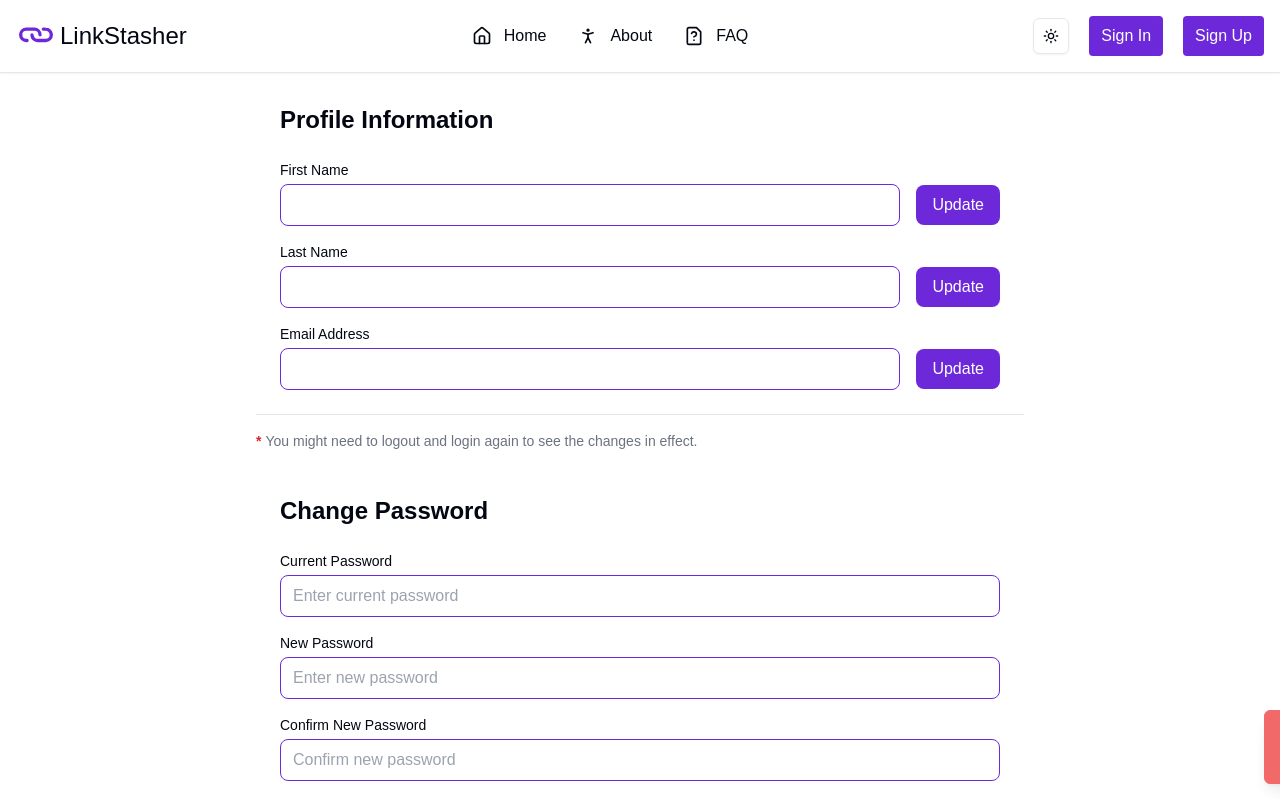
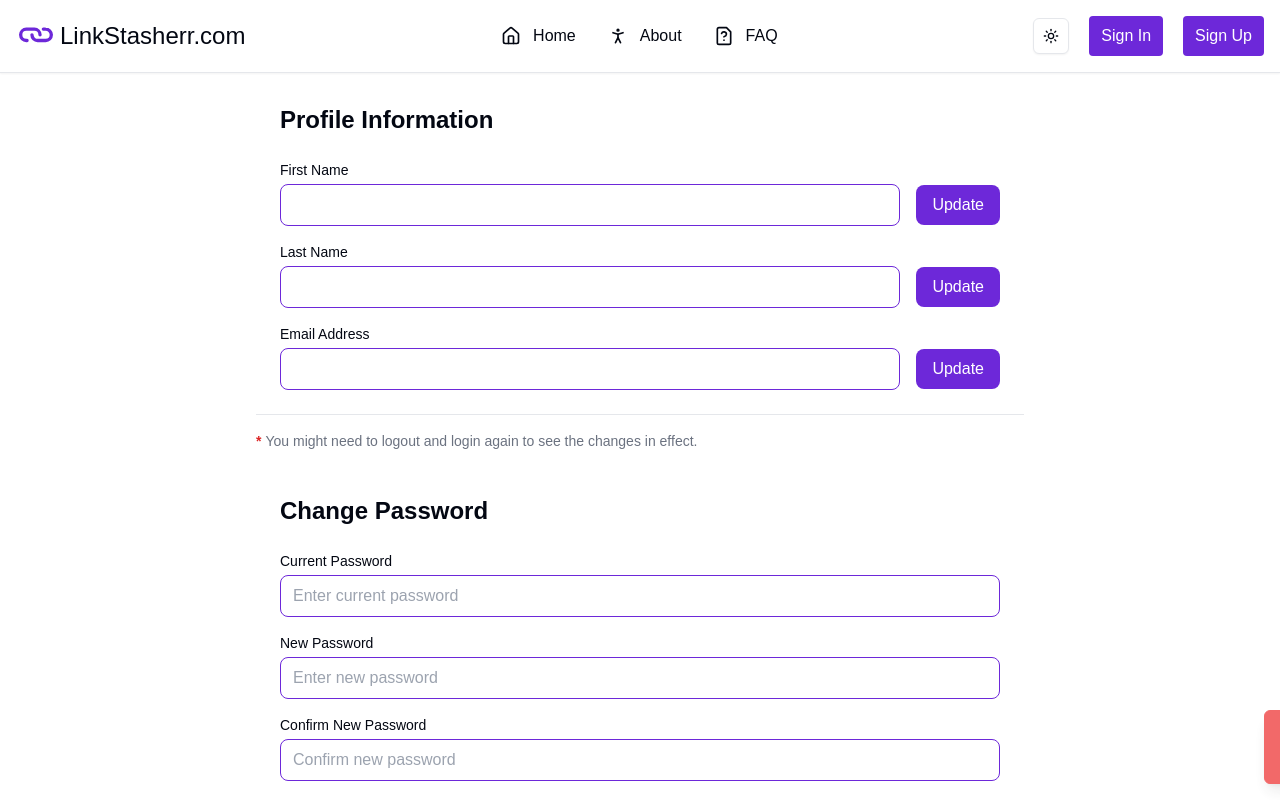
Before and after one commit to Harikesh-14/LinkStasherr, a Next.js app in the folder client/: page /dashboard in a window 1280 px wide. Shown: the top 800 px of the page. Built offline with nearby package versions, Linux system fonts and the light colour scheme; no server answers.

Commit message:
minor changes

```diff
--- a/client/app/layout.tsx
+++ b/client/app/layout.tsx
@@ -20,7 +20,7 @@ const geistMono = localFont({
 });
 
 export const metadata: Metadata = {
-  title: "LinkStash",
+  title: "LinkStasherr",
   description: "A simple link shortener with a focus on privacy. Built with Next.js. Deployed on Vercel.",
 };
 
--- a/client/components/navbar.tsx
+++ b/client/components/navbar.tsx
@@ -86,7 +86,7 @@ function Navbar() {
           <svg className="w-10 h-10 text-[#6D28D9] rotate-45" aria-hidden="true" xmlns="http://www.w3.org/2000/svg" width="24" height="24" fill="none" viewBox="0 0 24 24">
             <path stroke="currentColor" strokeLinecap="round" strokeLinejoin="round" strokeWidth="2" d="M13.213 9.787a3.391 3.391 0 0 0-4.795 0l-3.425 3.426a3.39 3.39 0 0 0 4.795 4.794l.321-.304m-.321-4.49a3.39 3.39 0 0 0 4.795 0l3.424-3.426a3.39 3.39 0 0 0-4.794-4.795l-1.028.961" />
           </svg>
-          <p>LinkStasher</p>
+          <p>LinkStasherr.com</p>
         </Link>
         <div className="flex md:order-2 space-x-3 md:space-x-0 rtl:space-x-reverse">
           <div className='flex gap-5 items-center justify-center'>
```
